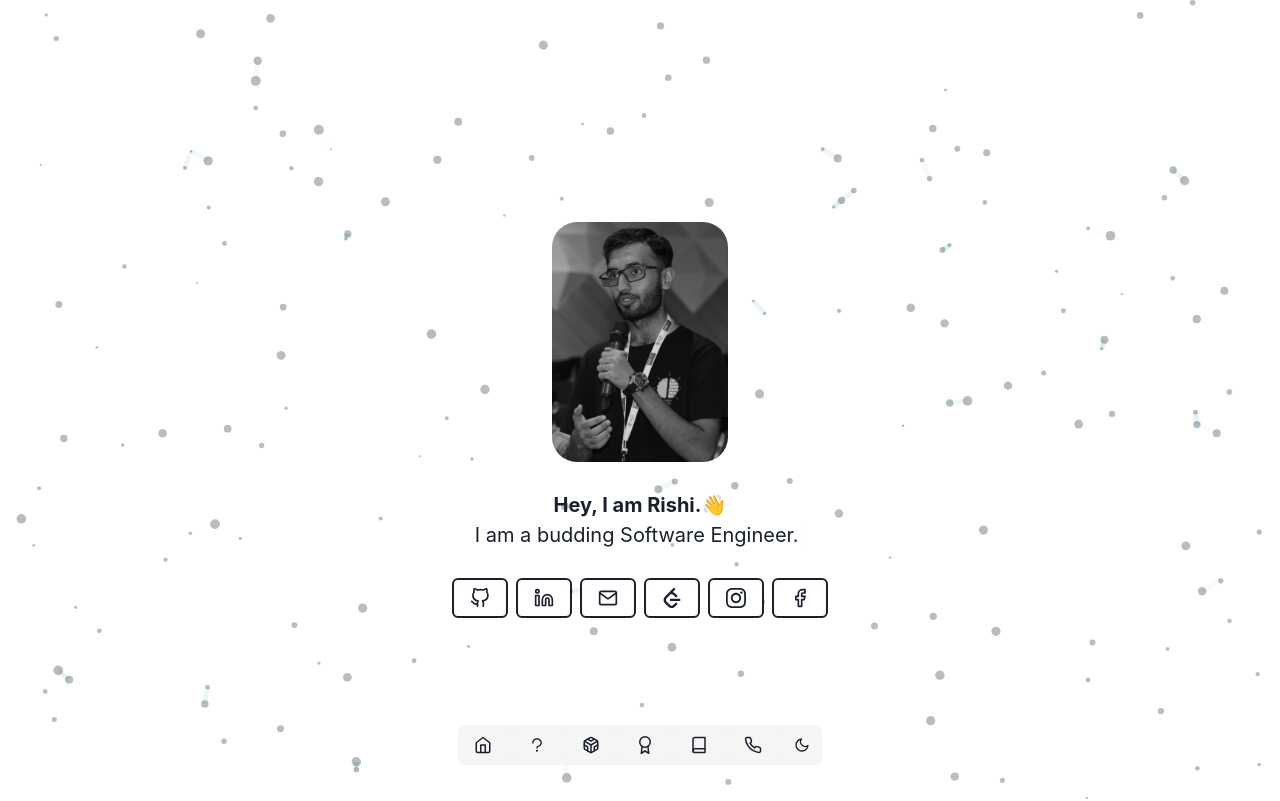
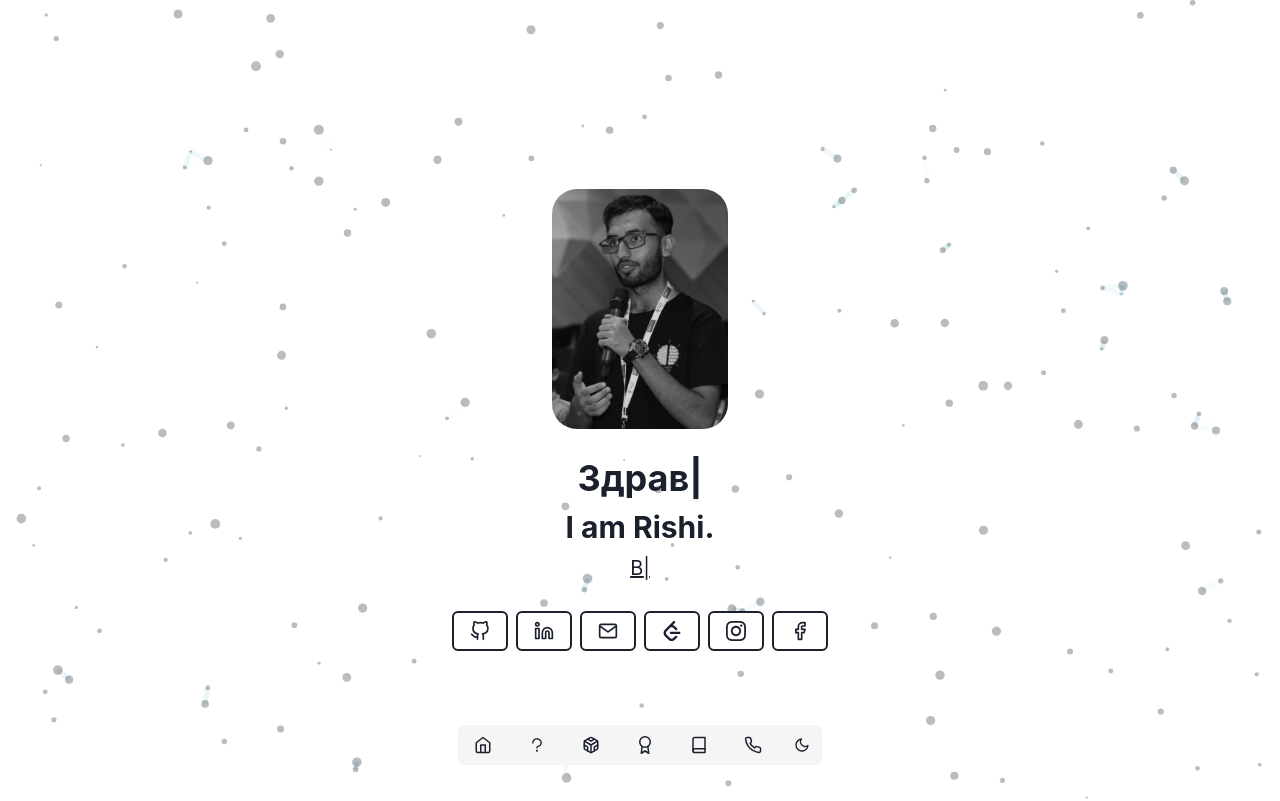
Before and after one commit to sagefell29/Portfolio_v1, a React (Create React App) app: page / in a window 1280 px wide. Shown: the top 801 px of the page. Built offline with nearby package versions, Linux system fonts and the light colour scheme.

Commit message:
Final Commit without Education

```diff
--- a/package.json
+++ b/package.json
@@ -15,7 +15,9 @@
     "react-icons": "^3.11.0",
     "react-router-dom": "^6.10.0",
     "react-scripts": "5.0.1",
+    "react-text-loop": "^2.3.0",
     "react-tsparticles": "^2.9.3",
+    "react-type-animation": "^3.0.1",
     "react-typed": "^1.2.0",
     "tsparticles": "^2.9.3",
     "web-vitals": "^2.1.4"
--- a/src/components/Home/Home.js
+++ b/src/components/Home/Home.js
@@ -1,22 +1,13 @@
-import {
-  Image,
-  Text,
-  HStack,
-  useColorMode,
-  Box,
-  VStack,
-} from '@chakra-ui/react';
+import { Image, Text, HStack, Stack, VStack, Heading } from '@chakra-ui/react';
 import { FiLinkedin, FiFacebook, FiGithub, FiMail } from 'react-icons/fi';
 import { SiLeetcode, SiInstagram } from 'react-icons/si';
 import React from 'react';
 import P from '../../Data/Images/Pro_p.jpg';
-import { TypeWriter } from './Typed';
+import { TypeWriter1, TypeWriter2 } from './Typed';
 import { LinkButton } from './LinkButton';
-import { St1, St2 } from '../St1';
+import Transition from './Transition/Transition';
 
 export const Home = () => {
-  const { colorMode } = useColorMode();
-
   return (
     <VStack
       id="Home"
@@ -31,28 +22,31 @@ export const Home = () => {
         m="5"
         p="15"
       >
-        <Box>
         <Image
           src={P}
           h="30vh"
           alt="Rishi Kaushal's Profile Pic"
           borderRadius="25"
         />
-        </Box>
-        <Box
+        <Stack
           p="5"
           align="center"
           // style={colorMode === 'dark' ? St1 : St2}
           w="full"
           borderRadius={7}
         >
-          <Text fontSize="xl" fontWeight="750">
-            Hey, I am Rishi.👋
+          <Heading>
+            <HStack>
+              <TypeWriter2 />
+            </HStack>
+          </Heading>
+          <Heading fontSize="3xl" fontWeight="750" m={0}>
+            I am Rishi.
+          </Heading>
+          <Text fontSize="xl">
+            <TypeWriter1 />
           </Text>
-          <Text fontSize="xl">
-            <TypeWriter />
-          </Text>
-        </Box>
+        </Stack>
         <HStack justifyContent="center" borderRadius="7px" w="fit-content">
           <LinkButton
             label="GitHub"
--- /dev/null
+++ b/src/components/Home/Transition/Transition.js
@@ -0,0 +1,25 @@
+import React from 'react';
+import './Transition.css';
+
+const Transition = () => {
+  return (
+    <>
+      <h1>
+        System
+        <span>
+          .<span>out</span>.
+        </span>
+        <span>println</span>("
+      </h1>
+      <div class="string">
+        <h1 class="greeting en">Hello World!</h1>
+        <h1 class="greeting es">¡Hola Mundo!</h1>
+        <h1 class="greeting de">Hallo Welt!</h1>
+        <h1 class="greeting it">Ciao Mondo!</h1>
+      </div>
+      <h1 class="closure">");</h1>
+    </>
+  );
+};
+
+export default Transition;
--- a/src/components/Home/Typed.js
+++ b/src/components/Home/Typed.js
@@ -2,20 +2,42 @@ import { Container } from '@chakra-ui/react';
 import React from 'react';
 import Typed from 'react-typed';
 
-export const TypeWriter = () => {
+export const TypeWriter1 = () => {
   return (
     <Container>
-        I am{' '}
+      <u>
         <Typed
         strings={[
-          ' a Computer Science Student.',
-          " a Web Developer.",
-          " a SIH '22 Winner",
-          " a budding Software Engineer.",
-          " open to work."
+          ' Computer Science Student',
+          " Web Developer",
+          " SIH '22 Winner",
+          " Budding Software Engineer",
+          " Open to work"
         ]}
-        typeSpeed={25}
-        backSpeed={25}
+        typeSpeed={20}
+        backSpeed={20}
+        loop
+      />
+      </u>
+    </Container>
+  );
+};
+
+export const TypeWriter2 = () => {
+  return (
+    <Container m={0}>
+        <Typed
+        strings={[
+          "Hello",
+          'Salut',
+          "Olá",
+          "Здравствуйте",
+          "こんにちは",
+          "Ciao",
+          "你好"
+        ]}
+        typeSpeed={60}
+        backSpeed={60}
         loop
       />
     </Container>
```
Also changed, not shown: src/components/Home/Transition/Transition.css (added), 1 other file (tests, documents, lock files or other folders). Lines whose indentation alone changed are shown as unchanged.
